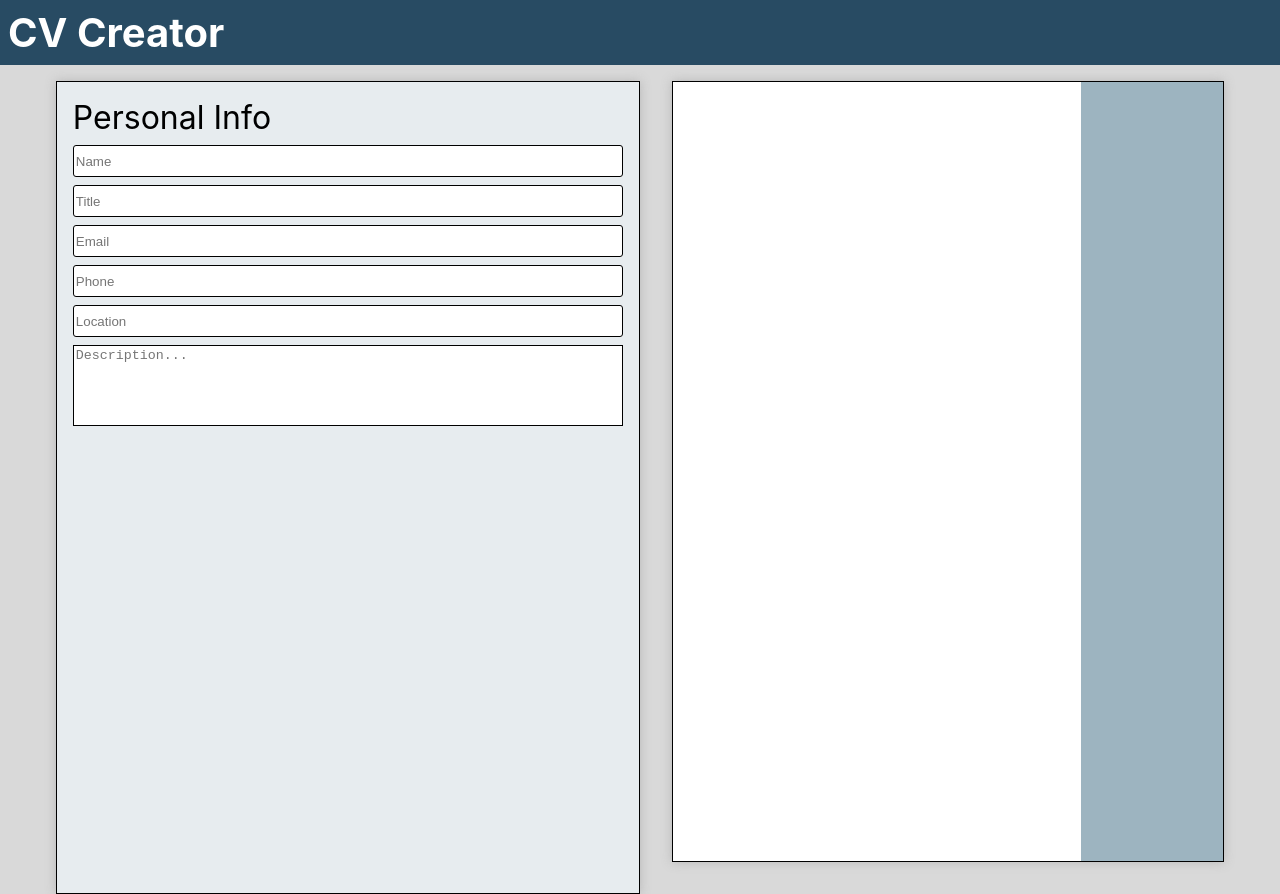
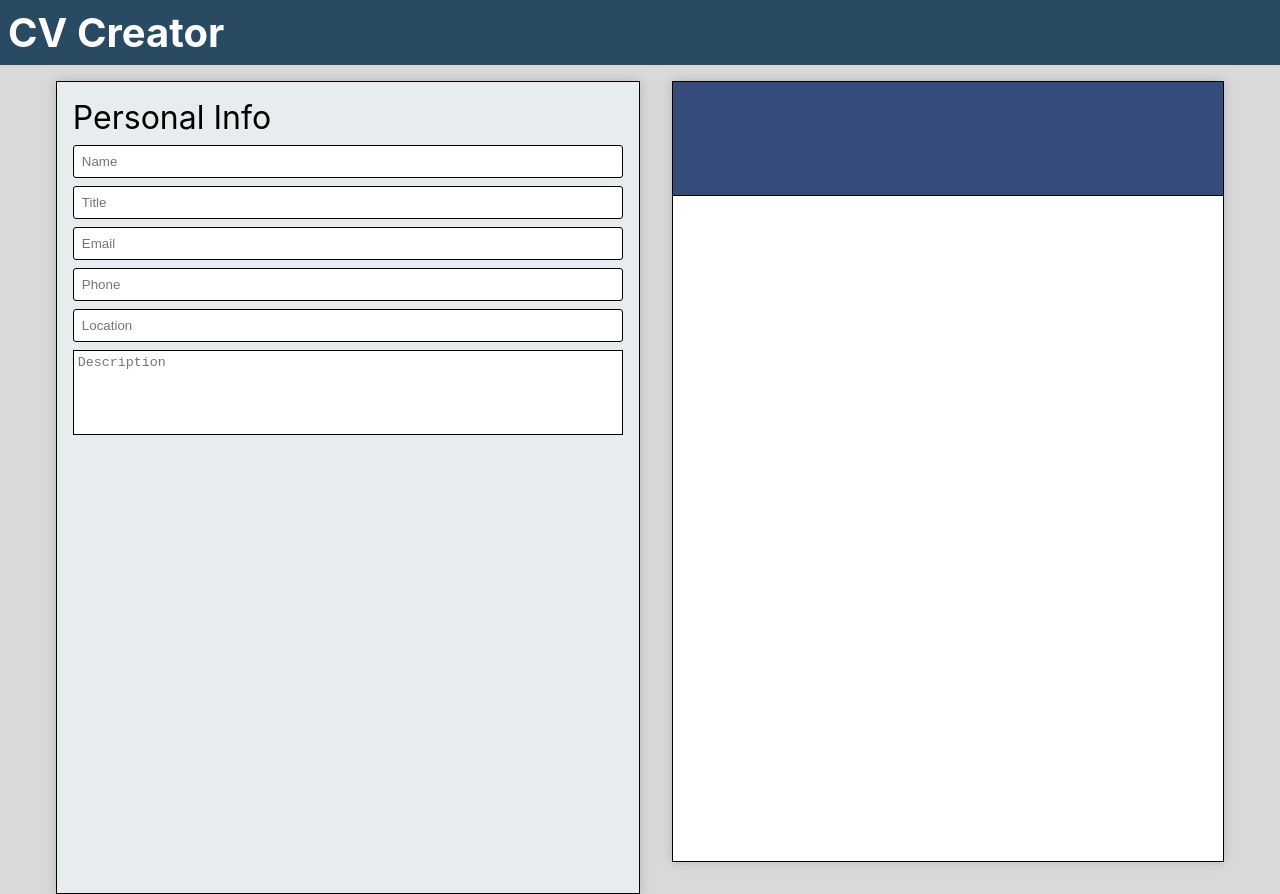
Before and after one commit to vlunaklick/cv_creator, a React (Create React App) app: page / in a window 1280 px wide. Built offline with nearby package versions, Linux system fonts and the light colour scheme.

Commit message:
Topbar workin

```diff
--- a/public/index.html
+++ b/public/index.html
@@ -12,7 +12,7 @@
     <link rel="apple-touch-icon" href="%PUBLIC_URL%/logo192.png" />
 
     <link rel="manifest" href="%PUBLIC_URL%/manifest.json" />
-
+    <script src="https://kit.fontawesome.com/8f8817d5ec.js" crossorigin="anonymous"></script>
     <title>CV Creator</title>
   </head>
   <body>
--- a/src/App.css
+++ b/src/App.css
@@ -2,7 +2,7 @@
     --container-back: #d9d9d9;
     --main-color: #e7ecef;
     --content-color: #ffffff;
-    --sidebar-color: #9db4c0;
+    --sidebar-color: #354c7a;
     --sombra-conts: #8b8b8b6e;
     --sizeConts: calc(( var(--heigthConts) * 595 ) / 842 );
     --heigthConts: 97.32360097323601vh;
@@ -26,18 +26,13 @@
 
 .example{
     display: flex;
-    min-width: var(--sizeConts);
+    flex-direction: column;
+    width: var(--sizeConts);
     height: var(--heigthConts);
     margin-left: 1rem;
     margin-top: 1rem;
     box-shadow: 0 0 10px var(--sombra-conts);
     border: 1px solid #000;
-}
-
-.sidebar{
-    width: 35%;
-    background-color: var(--sidebar-color);
-    height: 100%;
 }
 
 .content{
@@ -68,6 +63,7 @@
     margin-top: 0.5rem;
     border: none;
     border: 1px solid #000;
+    padding: 0.25rem;
 }
 
 
@@ -79,5 +75,6 @@
     .main,
     .example{
         margin: 0;
+        margin-top: 1rem;
     }
 }
--- a/src/App.js
+++ b/src/App.js
@@ -2,6 +2,7 @@ import './App.css';
 import React from 'react'
 import HeaderNav from './components/Header/Header.js'
 import InputText from './components/InputText/InputText.js'
+import Sidebar from './components/Sidebar/Sidebar.js'
 
 class App extends React.Component {
   constructor(){
@@ -10,8 +11,20 @@ class App extends React.Component {
       name: "",
       title: "",
       email: "",
-      Phone: "",
+      phone: "",
+      location: "",
+      description: ""
     }
+    this.changeName = this.changeName.bind(this);
+  }
+
+  changeName(event){
+    console.log(event)
+    let cambio = (event.target.placeholder).toLowerCase()
+    this.setState(prevState =>{
+      let res = prevState[`${cambio}`] = `${event.target.value}`;
+      return res
+    })
   }
 
 
@@ -24,24 +37,23 @@ class App extends React.Component {
 
           <div className="main">
             <h1 className="personalInfo">Personal Info</h1>
-            <InputText format="text" placeholder="Name"/>
-            <InputText format="text" placeholder="Title"/>
-            <InputText format="text" placeholder="Email"/>
-            <InputText format="number" placeholder="Phone"/>
-            <InputText format="number" placeholder="Location"/>
-            <textarea id="description" placeholder="Description..." rows="5"></textarea>
+            <InputText opcion={this.changeName} format="text" placeholder="Name"/>
+            <InputText opcion={this.changeName} format="text" placeholder="Title"/>
+            <InputText opcion={this.changeName} format="text" placeholder="Email"/>
+            <InputText opcion={this.changeName} format="number" placeholder="Phone"/>
+            <InputText opcion={this.changeName} format="number" placeholder="Location"/>
+            <textarea  onChange={(e) => this.changeName(e)} id="description" placeholder="Description" rows="5"></textarea>
           </div>
 
           <div className="example">
+
+              <Sidebar name={this.state.name} title={this.state.title} desc={this.state.description} email={this.state.email} location={this.state.location} phone={this.state.phone} />
 
               <div className="content">
 
               </div>
 
 
-              <div className="sidebar">
-
-              </div>
 
           </div>
         </div>
--- a/src/components/InputText/InputText.js
+++ b/src/components/InputText/InputText.js
@@ -5,7 +5,7 @@ const InputText = (props) => {
 
     return (
         <div>
-            <input className="inputL" type="text" placeholder={props.placeholder} />
+            <input onChange={props.opcion} className="inputL" type="text" placeholder={props.placeholder} />
         </div>
     )
 }
--- a/src/components/InputText/inputtext.css
+++ b/src/components/InputText/inputtext.css
@@ -2,8 +2,8 @@
     box-sizing: border-box;
     width: 100%;
     margin-top: 0.5rem;
-    height: 2rem;
     border-radius: 3px;
     border: none;
     border: 1px solid #000;
+    padding: 0.5rem;
 }
--- /dev/null
+++ b/src/components/Sidebar/Sidebar.js
@@ -0,0 +1,64 @@
+import React from 'react'
+import './sidebar.css'
+
+function Sidebar(props){
+    let name = props.name.toUpperCase()
+    let location,email,phone;
+    if (props.location !== ""){
+        location = (
+            <div class="mailS">
+                <i class="fas fa-map-marker-alt textS"></i>
+                <p className="textS textSS">{props.location}</p>
+            </div>
+        )
+    }
+
+    if (props.phone !== ""){
+        phone = (
+            <div class="mailS">
+                <i class="fas fa-phone-square textS"></i>
+                <p className="textS textSS">{props.phone}</p>
+            </div>
+        )
+    }
+
+    if (props.email !== ""){
+        email = (
+            <div class="mailS">
+                <i className="fas fa-envelope textS"></i>
+                <p className="textS textSS">{props.email}</p>
+            </div>
+        )
+    }
+
+    let suma = (
+        <div className="contactsStuff">
+            {email}
+
+            {phone}
+
+            {location}
+
+        </div>
+
+    )
+
+        return (
+            <div className="sidebar">
+                <div className="basicStuff">
+                    <h1 className="nameProf">{name}</h1>
+                    <p className="titProf"> {props.title}</p>
+                </div>
+
+                {suma}
+            </div>
+        )
+}
+
+
+export default Sidebar
+
+
+/* <div className="profilePic">
+                    <img className="profilePicture" src="https://www.infoprision.com/sites/default/files/fg-avatar-anonymous-user-retina.png" alt="" />
+                </div> */
--- /dev/null
+++ b/src/components/Sidebar/sidebar.css
@@ -0,0 +1,65 @@
+.sidebar{
+    height: 17%;
+    background-color: var(--sidebar-color);
+    width: 100%;
+    display: flex;
+    align-items: center;
+    border-bottom: 1px solid #000;
+    color: #ffffff;
+}
+
+.profilePic{
+    height: 80%;
+    border: 1px solid #000;
+}
+
+.profilePicture{
+    height: 100%;
+}
+
+.basicStuff{
+    margin-left: 0.5rem;
+    height: 80%;
+    display: flex;
+    flex-direction: column;
+    width: 100%;
+    justify-content: center;
+}
+
+.nameProf{
+    font-size: 1.5rem;
+    margin: 0;
+}
+.titProf{
+    margin: 0;
+    font-size: 0.9rem;
+}
+
+.descProf{
+    margin: 0;
+    margin-top: 1rem;
+    font-size: 0.75rem;
+}
+
+.contactsStuff{
+    height: 80%;
+    margin-right: 1rem;
+    display: flex;
+    justify-content: center;
+    flex-direction: column;
+}
+
+.mailS{
+    display: flex;
+    align-items: center;
+    margin-bottom: 0.5rem;
+}
+
+.textS{
+    margin: 0;
+    font-size: 0.75rem;
+}
+
+.textSS{
+    margin-left: 0.3rem;
+}
```
